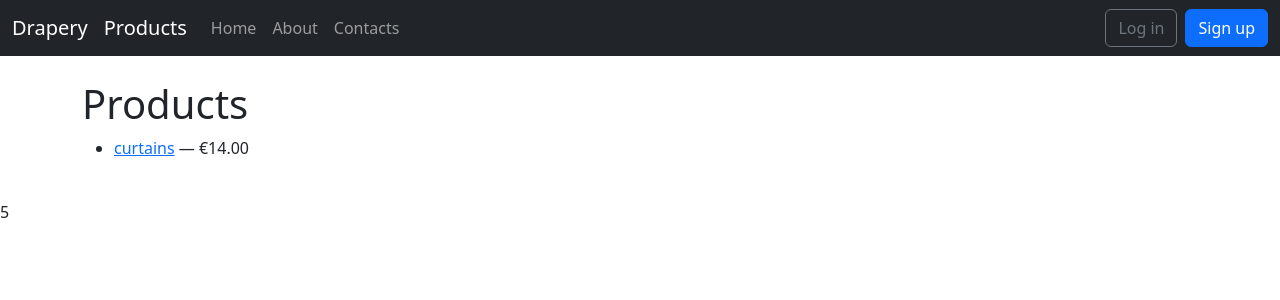
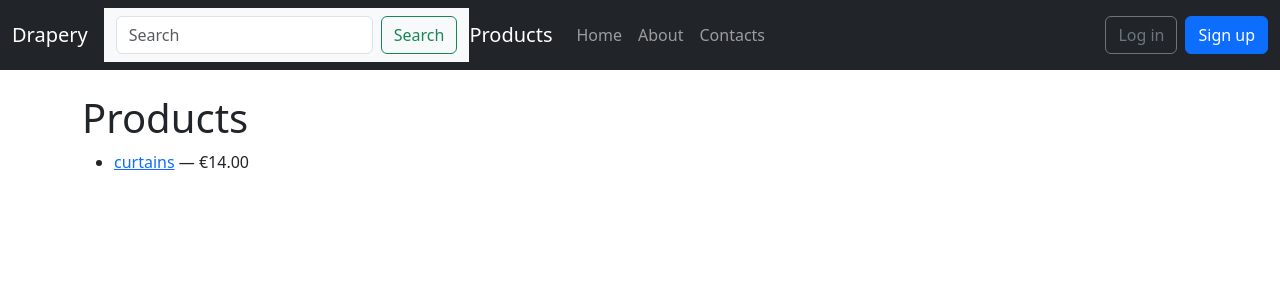
Before and after one commit to RubenOlasehinde12/curtains-blinds-store, a Django app: page /store/ in a window 1280 px wide. Shown: the top 300 px of the page. Run offline with Django 5.2, Linux system fonts and the light colour scheme; data comes from the database, SQL or seed files in the repository; both versions use the stored data as it was after the commit.

Commit message:
feat(store/search): add product search + URL + navbar form

```diff
--- a/Draperyprj/store/urls.py
+++ b/Draperyprj/store/urls.py
@@ -1,9 +1,10 @@
 from django.urls import path
-from .views import ProductListView, ProductDetailView
+from .views import ProductListView, ProductDetailView, SearchResultsListView
 
 
 app_name = "store"
 urlpatterns = [
     path('', ProductListView.as_view(), name='product_list'),
     path('<uuid:pk>/', ProductDetailView.as_view(), name='product_detail'),
+    path('search/', SearchResultsListView.as_view(), name='search_results'),
 ]
--- a/Draperyprj/store/views.py
+++ b/Draperyprj/store/views.py
@@ -1,7 +1,8 @@
 from django.views.generic import ListView, DetailView
 from .models import Product
+from django.db.models import Q
 
-# Create your views here.
+# Create your views here
 class ProductListView(ListView):
     model = Product
     context_object_name = "products"
@@ -11,3 +12,14 @@ class ProductDetailView(DetailView):
     model = Product
     context_object_name = "product"
     template_name = 'store/product_detail.html'
+
+class SearchResultsListView(ListView):
+    model = Product
+    context_object_name = 'products'
+    template_name = 'store/search_results.html'
+
+    def get_queryset(self):
+        query = self.request.GET.get('q')
+        return Product.objects.filter(
+            Q(product_name__icontains=query)
+        )
--- a/Draperyprj/templates/base.html
+++ b/Draperyprj/templates/base.html
@@ -27,8 +27,16 @@
               aria-label="Toggle navigation">
         <span class="navbar-toggler-icon"></span>
       </button>
+    <nav class="navbar navbar-light bg-light">
+      <div class="container-fluid">
+          <form class="d-flex" action="{% url 'store:search_results' %}" method ="get">
+            <input name = "q" class="form-control me-2" type="search" placeholder="Search" aria-label="Search">
+            <button class="btn btn-outline-success" type="submit">Search</button>
+          </form>
+      </div>
+    </nav>
 
-      <div class="collapse navbar-collapse" id="navbarSupportedContent">
+    <div class="collapse navbar-collapse" id="navbarSupportedContent">
         <ul class="navbar-nav me-auto mb-2 mb-lg-0">
           <a class="navbar-brand" href="{% url 'store:product_list' %}">Products</a>
           <li class="nav-item"><a class="nav-link" aria-current="page" href="{% url 'home' %}">Home</a></li>
@@ -80,5 +88,5 @@
     integrity="sha384-YvpcrYf0tY3lHB60NNkmXc5s9fDVZLESaAA55NDzOxhy9GkcIdslK1eN7N6jIeHz"
     crossorigin="anonymous">
   </script>
-</body>5
+</body>
 </html>
--- a/Draperyprj/templates/store/product_list.html
+++ b/Draperyprj/templates/store/product_list.html
@@ -3,7 +3,7 @@
 {% block content %}
 <h1>Products</h1>
 <ul>
-  {% for product in object_list %}
+  {% for product in products %}
     <li>
       <a href="{{ product.get_absolute_url }}">{{ product.product_name }}</a>
       — €{{ product.price }}
```
Also changed, not shown: Draperyprj/templates/store/search_results.html (added, +12 -0 lines), Draperyprj/db.sqlite3.
